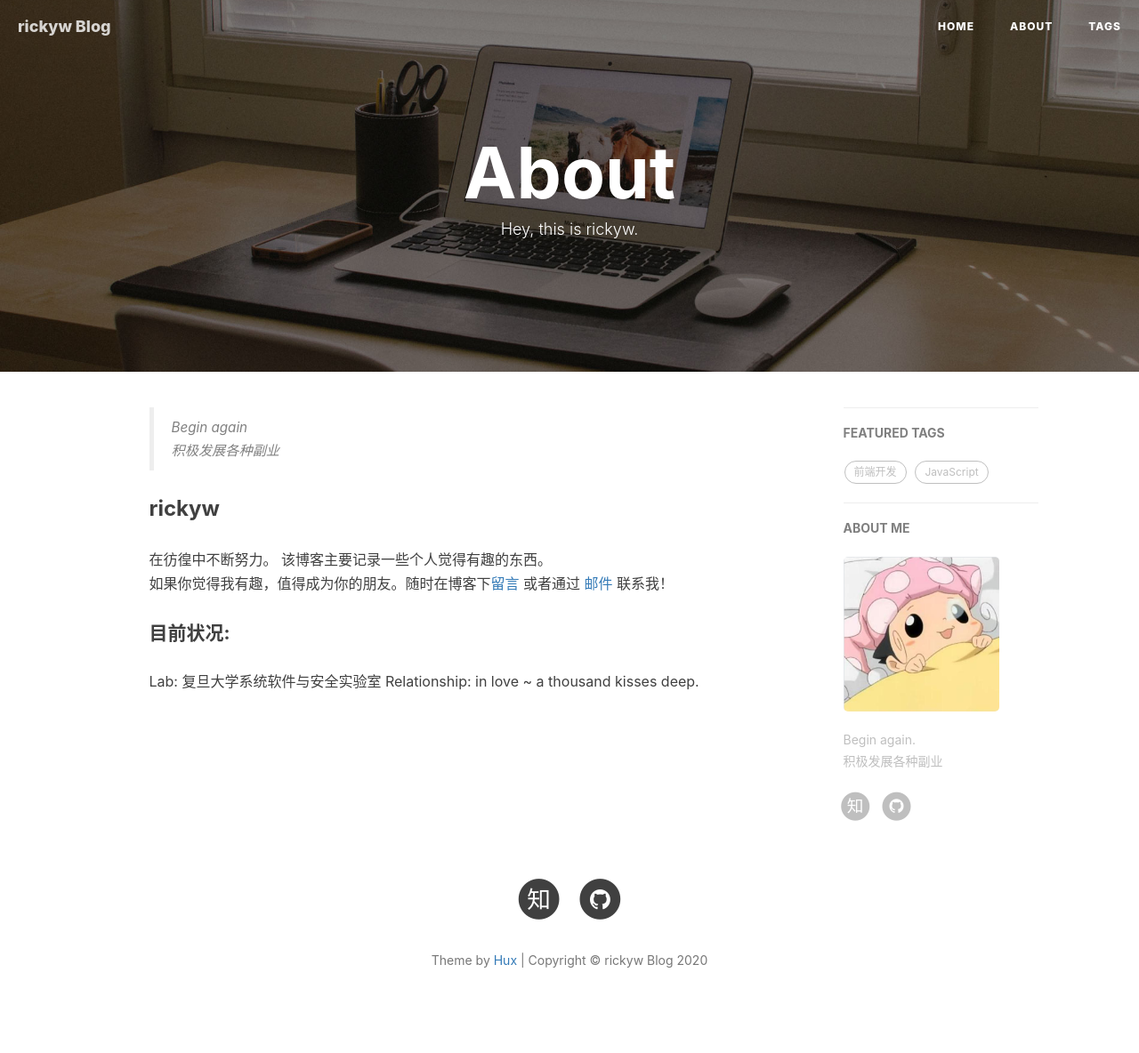
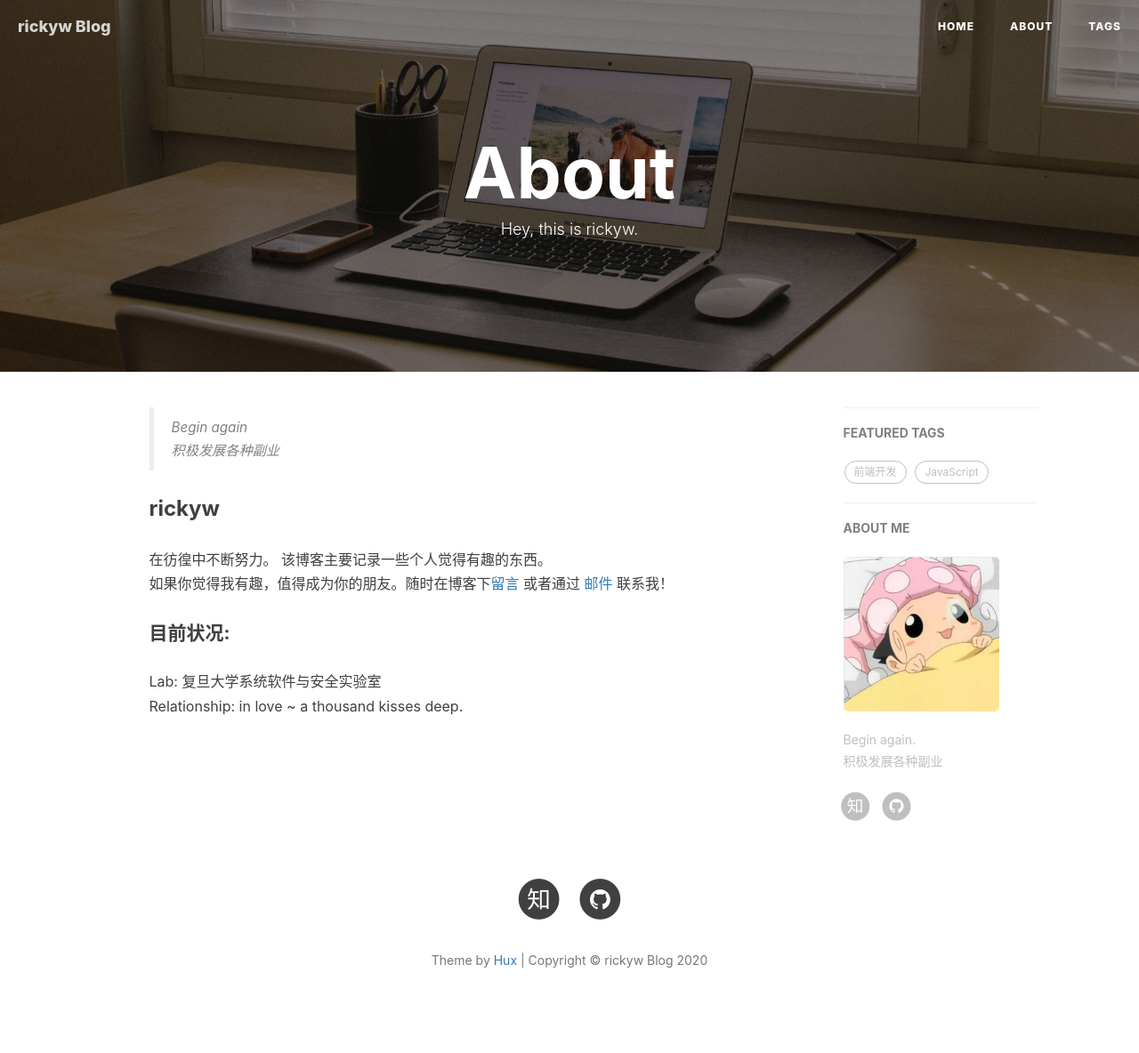
Before and after one commit to Zchengwu/Zchengwu.github.io, a Jekyll site: the page built from about.html, in a window 1280 px wide. Shown: the whole page at 89% size. Built offline with Jekyll 4.4.1, drawn with Linux system fonts in a browser that asks for light colours; nearby versions of some CDN libraries; comment, search, counter and statistics services are not loaded.

```diff
--- a/_config.yml
+++ b/_config.yml
@@ -47,7 +47,7 @@ kramdown:
 
 
 # Disqus settings
-disqus_username: rickyw
+disqus_username: disqus_NLXgAgQhve
 
 # Duoshuo settings
 # duoshuo_username: huxblog
--- a/about.html
+++ b/about.html
@@ -29,7 +29,7 @@ header-img: "img/home-bg.jpg"
     <h4>目前状况:</h4>
     <div class="content-left1">
         <p>
-            Lab: 复旦大学系统软件与安全实验室
+            Lab: 复旦大学系统软件与安全实验室<br>
             Relationship: in love ~ a thousand kisses deep.
         </p>
     </div>
```
Also changed, not shown: 2 other files.
